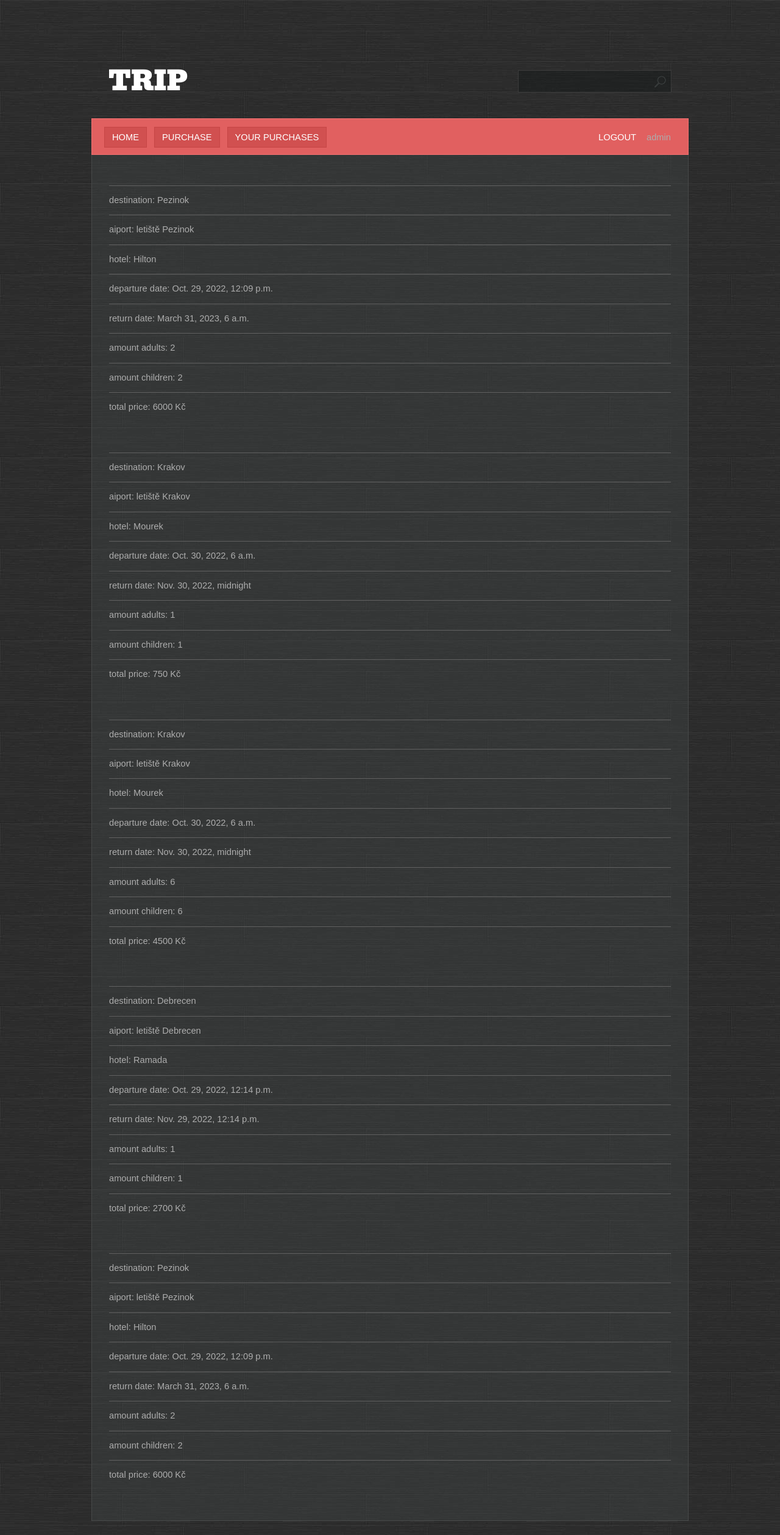
After one commit to DanekCvingerKristofik/FinalProject, a Django app: page /profil/ in a window 1280 px wide. The commit adds this page. Shown: the whole page at 61% size. Run offline with Django 4.2, Linux system fonts and the light colour scheme; a user stored in the database is signed in; data comes from the database, SQL or seed files in the repository; both versions use the stored data as it was after the commit.

Commit message:
final kurz

```diff
--- a/FinalProject/urls.py
+++ b/FinalProject/urls.py
@@ -27,8 +27,8 @@ urlpatterns = [
     path('hotel/<int:id>/', places.views.hotel, name = "hotel"),
     path('search/', places.views.search, name = "search"),
     path('purchase_create/', places.views.PurchaseCreateView.as_view(), name='purchase_create'),
-    # path('profil_create/', places.views.ProfilCreateView.as_view(), name='profil_create'),
     path('accounts/signup/', places.views.SignUpView.as_view(), name='signup'),
     path('accounts/', include("django.contrib.auth.urls")),
     path('your_purchase/', places.views.your_purchase, name='your_purchase'),
+    path('profil/', places.views.profil, name='profil')
 ]+ static(settings.STATIC_URL, document_root=settings.STATIC_ROOT)
--- a/places/models.py
+++ b/places/models.py
@@ -84,8 +84,10 @@ class Purchase(Model):
         return (self.amount_adults * self.trip.price_for_an_adult) + (self.amount_children * self.trip.price_for_an_child)
 
 
-# class Profil(Model):
-#     user = models.OneToOneField(User, on_delete=models.CASCADE)
-#     first_name = models.CharField()
-#     last_name = models.CharField()
-#     purchases = models.ManyToManyField(Purchase)
+class Profil(Model):
+    user = models.OneToOneField(get_user_model(), on_delete=models.CASCADE, related_name="profil")
+    points = models.IntegerField(default=1000)
+
+    @property
+    def add_points(self, points):
+        points += 100
--- a/places/templates/navbar.html
+++ b/places/templates/navbar.html
@@ -7,6 +7,11 @@
         <a href="{% url "purchase_create"%}">PURCHASE</a>
     </li>
     {% endif %}
+    {% if user.is_authenticated %}
+        <li class="first active">
+            <a href="{% url "profil"%}">YOUR PURCHASES</a>
+        </li>
+        {% endif %}
     <li class = "last-child">
         <a href="{% url 'logout' %}">LOGOUT</a>
          {{request.user.username}}
--- a/places/templates/places/home.html
+++ b/places/templates/places/home.html
@@ -1,9 +1,9 @@
 {% extends 'main.html' %}
 {% block content %}
 <h1>Trips</h1>
-    <a href="{% url "home"%}?dest=Slovensko"><b> Výlet na Slovensko</b></a><br>
-     <a href="{% url 'home'%}?dest=Maďarsko"><b> Výlet do Maďarska</b></a><br>
-    <a href="{% url 'home'%}?dest=Polsko"><b> Výlet do  Polska</b></a><br>
+    <a href="{% url "home"%}?dest=Slovensko&sort=departure_date"><b> Výlet na Slovensko</b></a><br>
+     <a href="{% url 'home'%}?dest=Maďarsko&sort=departure_date"><b> Výlet do Maďarska</b></a><br>
+    <a href="{% url 'home'%}?dest=Polsko&sort=departure_date"><b> Výlet do  Polska</b></a><br>
     <a href="{% url 'home'%}"> <b> Všechny</b></a><br>
  <ul>
      {% for trip in trips %}
--- a/places/templates/places/hotel.html
+++ b/places/templates/places/hotel.html
@@ -1,8 +1,8 @@
 {% extends 'main.html' %}
 
 {% block content %}
-    <h1>{{ trip.hotel.name }}</h1>
-    <div> <b>stars:   </b> {{ trip.hotel.stars}}</div>
-    <div> <b>description:   </b> {{ trip.hotel.description}}</div>
+    <h1>{{ hotel.name }}</h1>
+    <div> <b>stars:   </b> {{ hotel.stars}}</div>
+    <div> <b>description:   </b> {{ hotel.description}}</div>
 
 {% endblock %}
--- /dev/null
+++ b/places/templates/places/profil.html
@@ -0,0 +1,20 @@
+{% extends 'main.html' %}
+
+{% block content %}
+    <h1>{{user.first_name}} {{user.last_name}}</h1>
+
+    {% for purchase in user.purchases.all %}
+        <ul style="margin-bottom: 50px">
+        <li> destination: {{ purchase.trip.where_to}} </li>
+        <li> aiport: {{ purchase.trip.airport}} </li>
+        <li> hotel: {{ purchase.trip.hotel}} </li>
+        <li> departure date: {{ purchase.trip.departure_date}} </li>
+        <li> return date: {{ purchase.trip.return_date}} </li>
+        <li> amount adults: {{ purchase.amount_adults}} </li>
+        <li> amount children: {{ purchase.amount_children}} </li>
+        <li> total price: {{ purchase.total_price}} Kč </li>
+
+     </ul>
+
+    {% endfor %}
+{% endblock %}
--- a/places/views.py
+++ b/places/views.py
@@ -1,4 +1,5 @@
 from django.contrib.auth import authenticate
+from django.contrib.auth.decorators import login_required
 from django.contrib.auth.forms import UserCreationForm
 from django.contrib.auth.mixins import LoginRequiredMixin
 from django.db.models import Q
@@ -7,8 +8,8 @@ from django.shortcuts import render, redirect
 from django.urls import reverse_lazy
 from django.views.generic import CreateView
 
-from places.forms import PurchaseForm
-from places.models import Trip, Purchase
+from places.forms import PurchaseForm, RegistrationForm
+from places.models import Trip, Purchase, Hotel
 
 
 # Create your views here.
@@ -16,8 +17,9 @@ from places.models import Trip, Purchase
 
 def home(request):
      dest = request.GET.get("dest")
+     sort = request.GET.get("sort")
      if dest:
-          trips = Trip.objects.filter(where_to__belonging_to_the_country__name= dest)
+          trips = Trip.objects.filter(where_to__belonging_to_the_country__name= dest).order_by(sort)
 
      else:
           trips = Trip.objects.all()
@@ -31,8 +33,8 @@ def trip(request, id):
       return render(request, 'places/trip.html', context)
 
 def hotel(request, id):
-    hotel = Trip.objects.get(id=id)
-    context = {'trip': hotel}
+    hotel = Hotel.objects.get(id=id)
+    context = {'hotel': hotel}
     return render(request, 'places/hotel.html', context)
 
 # class ProfilCreateView(LoginRequiredMixin,CreateView):
@@ -71,10 +73,18 @@ class PurchaseCreateView(LoginRequiredMixin,CreateView):
 
 class SignUpView(CreateView):
     template_name = "accounts/signup.html"
-    form_class = UserCreationForm
+    form_class = RegistrationForm
     success_url = reverse_lazy('login')
+
+
+
 
 def your_purchase(request):
     purchase = Purchase.objects.filter(user = request.user).last()
     context = {"purchase": purchase}
     return render(request, "places/your_purchase.html", context)
+
+
+@login_required
+def profil(request):
+    return render(request, "places/profil.html")
--- /dev/null
+++ b/requirements.txt
@@ -0,0 +1,2 @@
+Django~=4.1.2
+airportsdata~=20221017
```
Also changed, not shown: places/forms.py (+12 -5 lines), places/templates/places/profil_form.html (deleted, +0 -19 lines), db.sqlite3, places/migrations/0009_profil.py (added), places/migrations/0010_alter_profil_points.py (added).
